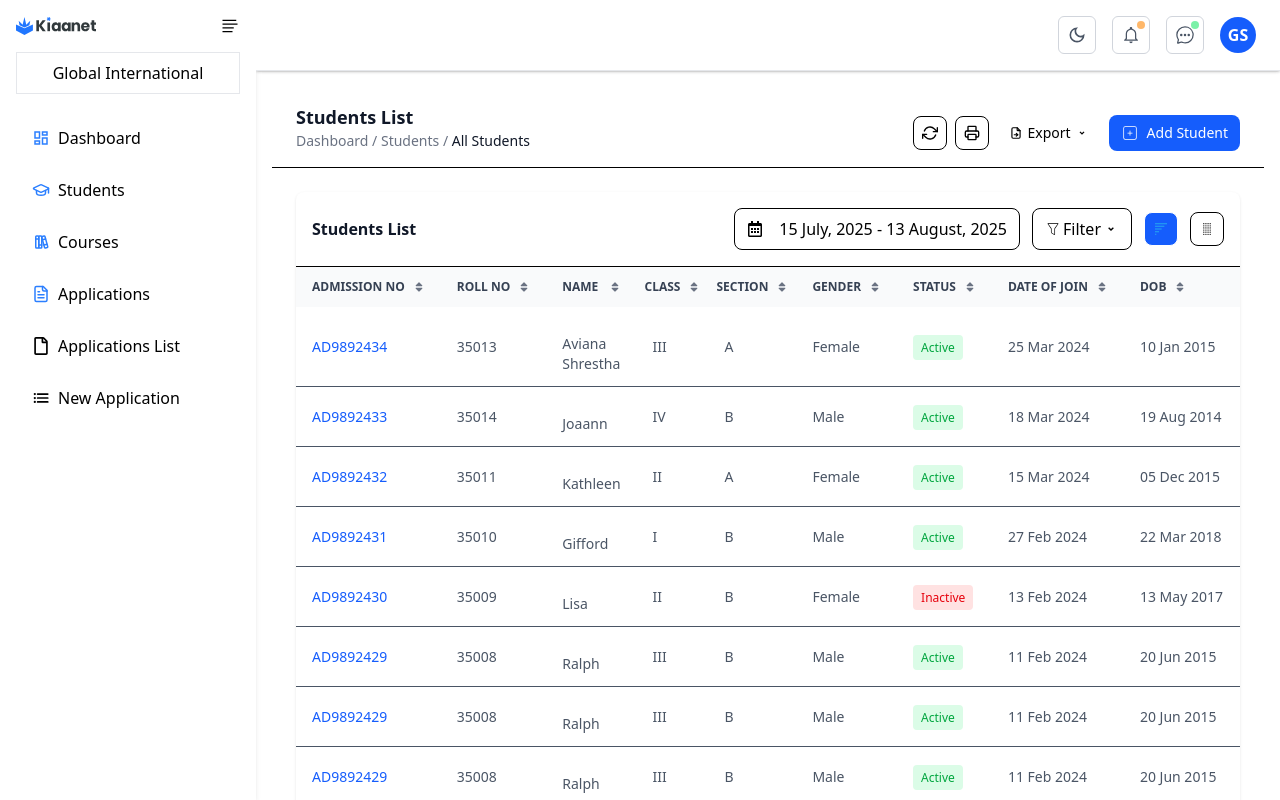
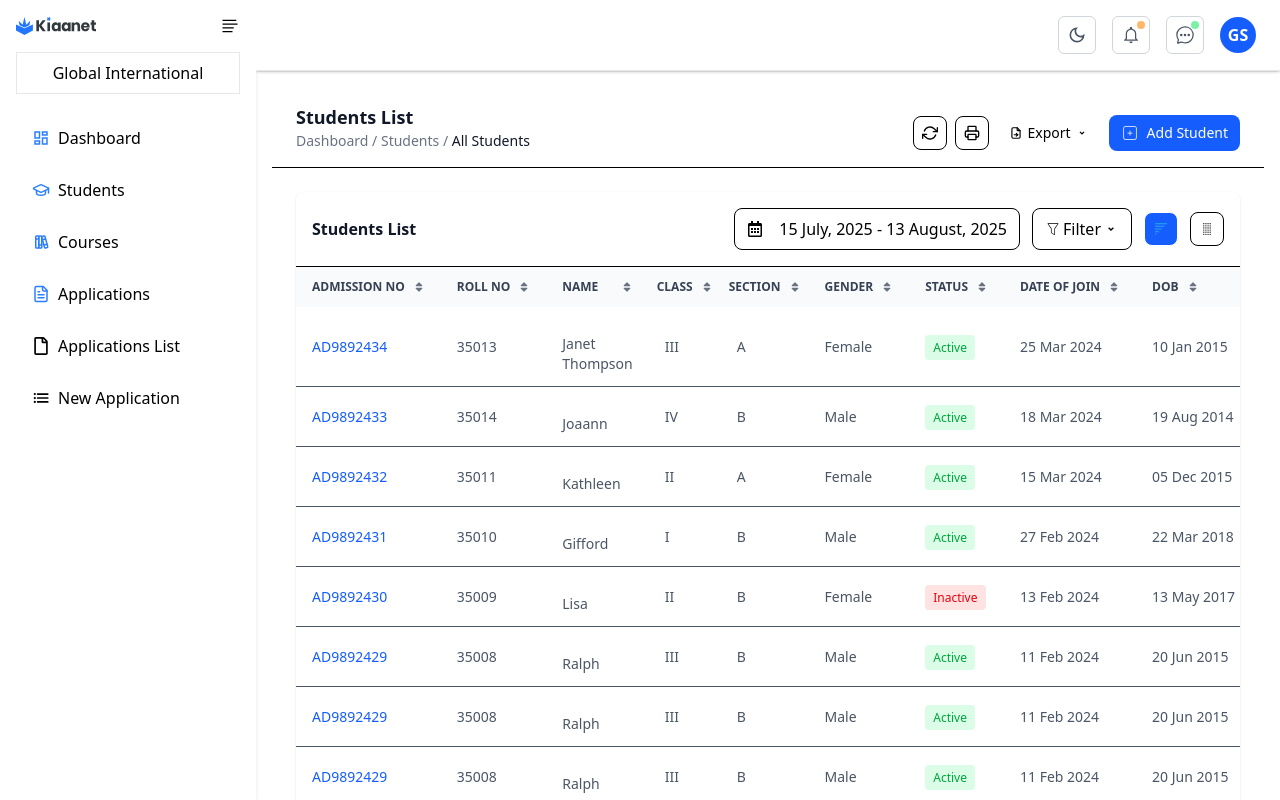
Before and after one commit to Aayesha-baidhya/Kiaanet, a Next.js app: page /dashboard/students in a window 1280 px wide. Built offline with nearby package versions, Linux system fonts and the light colour scheme.

Commit message:
fix:changed the stdname

```diff
--- a/src/app/dashboard/students/page.tsx
+++ b/src/app/dashboard/students/page.tsx
@@ -44,7 +44,7 @@ const Student = () => {
     {
       admissionNO: "AD9892434",
       rollNo: 35013,
-      name: "Aviana Shrestha",
+      name: "Janet Thompson",
       class: "III",
       section: "A",
       gender: "Female",
@@ -315,7 +315,7 @@ const Student = () => {
               {listOfStds.map((student, idx) => (
                 <tr key={idx} className="border-b hover:bg-gray-50">
                   <td className="px-4 py-3 text-blue-600 font-medium">
-                    <Link href={`/students/${student.admissionNO}`}>
+                    <Link href={`dashboard/students/${student.admissionNO}`}>
                       {student.admissionNO}
                     </Link>
                   </td>
@@ -381,7 +381,8 @@ const Student = () => {
                             }`}
                           >
                             <ul className="flex flex-col">
-                            <Link href={`/students/${student.admissionNO}`}>
+                             <Link href={`/dashboard/students/${student.admissionNO}`}>
+
                               <li className="flex items-center gap-2 px-4 py-2 hover:bg-gray-100 cursor-pointer">
                                 <FaEye /> View Student
                               </li>
```
